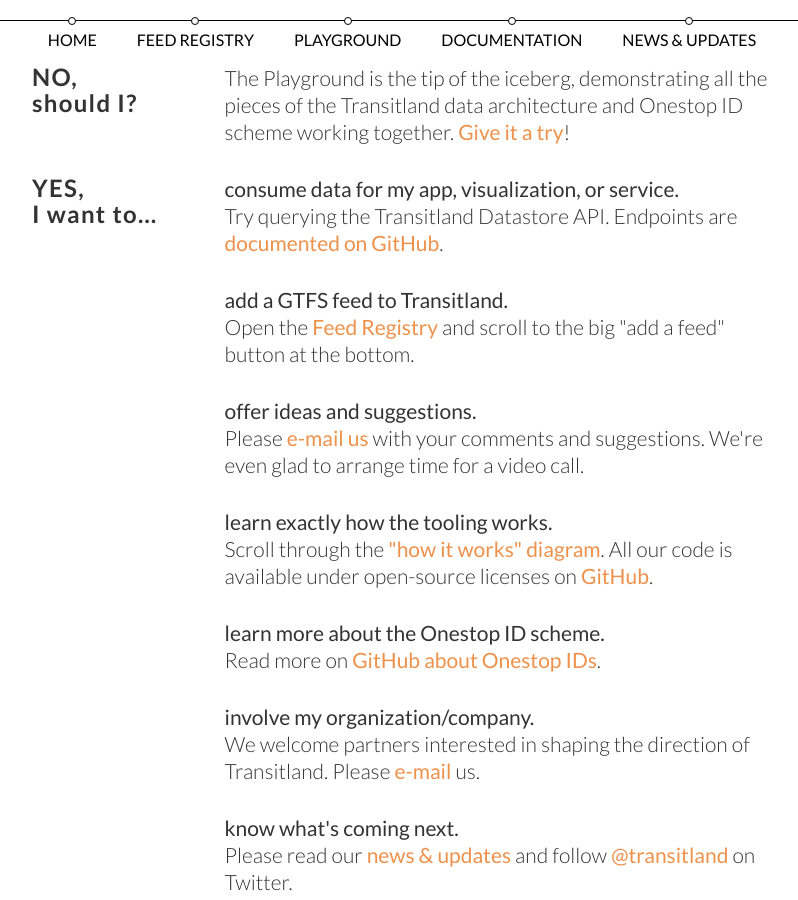
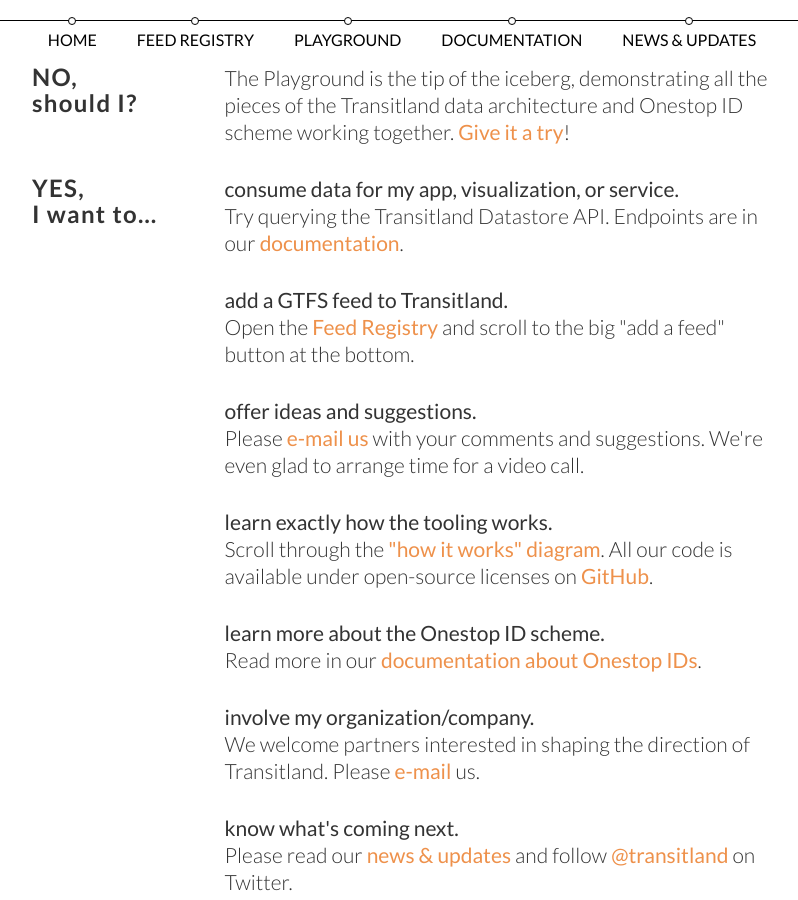
Before and after one commit to transitland/www-transit-land, a Jekyll site: the page built from participate/index.html, in a window 1280 px wide and 900 px high, scrolled down 325 px. Shown: the whole window, without its empty margins (238-1036 px from the left). Built offline with Jekyll 4.4.1, drawn with Linux system fonts in a browser that asks for light colours; nearby versions of some CDN libraries.

Commit message:
update doc links

```diff
--- a/participate/index.html
+++ b/participate/index.html
@@ -23,7 +23,7 @@
       <div class="col-md-9 col-lg-9">
         <p>
           <span class="yesanswer">consume data for my app, visualization, or service.</span>
-          <span class="answerdesc">Try querying the Transitland Datastore API. Endpoints are <a href="https://github.com/transitland/transitland-datastore/blob/master/README.md#api-endpoints">documented on GitHub</a>.</span>
+          <span class="answerdesc">Try querying the Transitland Datastore API. Endpoints are in our <a href="/documentation/datastore/api-endpoints.html">documentation</a>.</span>
         </p>
         <p>
           <span class="yesanswer">add a GTFS feed to Transitland.</span>
@@ -41,7 +41,7 @@
 
         <p>
           <span class="yesanswer">learn more about the Onestop ID scheme.</span>
-          <span class="answerdesc">Read more on <a href="https://github.com/transitland/onestop-id-scheme">GitHub about Onestop IDs</a>.</span>
+          <span class="answerdesc">Read more in our <a href="/documentation/onestop-id-scheme">documentation about Onestop IDs</a>.</span>
         </p>
 
         <p>
```
